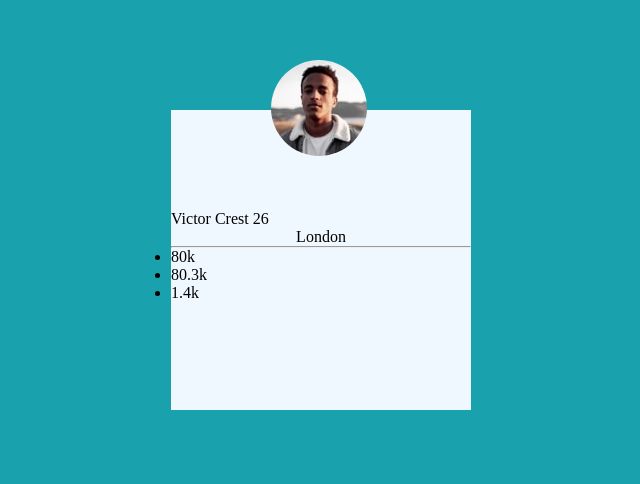
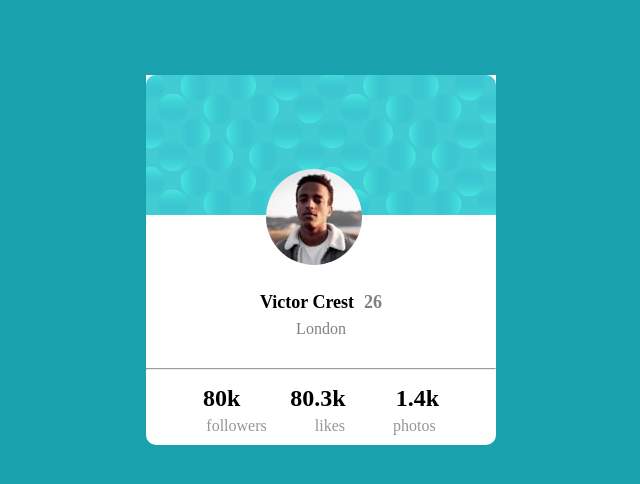
Before and after one commit to Ahourasoheily/profile-cards, a plain HTML site: page index.html in a window 1280 px wide. Shown: the part 140-624 px from the top of the page, without its empty margins (319-959 px from the left). Drawn offline with Linux system fonts and the light colour scheme.

Commit message:
version-two

```diff
--- a/index.html
+++ b/index.html
@@ -10,22 +10,28 @@
     <main>
       <section class="avatar">
         <div>
-            <img src="/image-victor.jpg" class="img1">
+          <img src="/bg-pattern-card.svg" class="img2" />
+        </div>
+        <div>
+          <img src="/image-victor.jpg" class="img1" />
         </div>
         <p class="p1">Victor Crest <span class="sp1">26</span></p>
         <p class="p2">London</p>
-        <hr/>
         <div>
-        <ul>
-            <li>80k</li>
-            <li>80.3k</li>
-            <li>1.4k</li>
-
-        </ul>
+          <hr style="margin-bottom: 15px" />
         </div>
 
+        <div class="jadid">
+          <h1>80k</h1>
+          <h1>80.3k</h1>
+          <h1>1.4k</h1>
+        </div>
+        <div class="j2">
+          <p>followers</p>
+          <p>likes</p>
+          <p>photos</p>
+        </div>
       </section>
-
     </main>
   </body>
 </html>
--- a/style.css
+++ b/style.css
@@ -11,29 +11,63 @@
   top: 50%;
   left: 50%;
   transform: translatex(-50%) translateY(-50%);
-  background-color: aliceblue;
-  width: 300px;
-  height: 300px;
+  background-color: white;
+  width: 350;
+  height: 370px;
+  border-bottom-left-radius: 10px;
+  border-bottom-right-radius: 10px;
 
 }
 .p1 {
+
+   display: flex;
+   flex-direction: row;
+   justify-content: center;
+   margin-top: 10px;
+   position: relative;
+   bottom: 10%;
+   font-weight: bold;
+   font-size: 18px;
 
 
 
 }
  .sp1 {
-    color: (0, 0%, 59%);
+    color: gray;
+    margin-left: 10px;
  }
  .p2 {
     display: flex;
     flex-direction: row;
     justify-content: center;
     color: (0, 0%, 59%);
+    position: relative;
+    bottom: 8%;
+    color: gray;
 
  }
  .img1 {
     border-radius: 100px;
     position: relative;
     top: -50px;
-    left: 100px;
+    left: 120px;
+    border: 10px;
+    border-color: white;
+
  }
+ .img2 {
+border-top-left-radius: 10px;
+border-top-right-radius: 10px;
+}
+ .jadid {
+   display: flex;
+   justify-content: center;
+   gap: 50px;
+   margin-bottom: 5px;
+ }
+ .j2 {
+   display: flex;
+   justify-content: center;
+   gap: 48px;
+   color: hsl(0, 0%, 59%);
+ }
```
Also changed, not shown: bg-pattern-card.svg (added).
